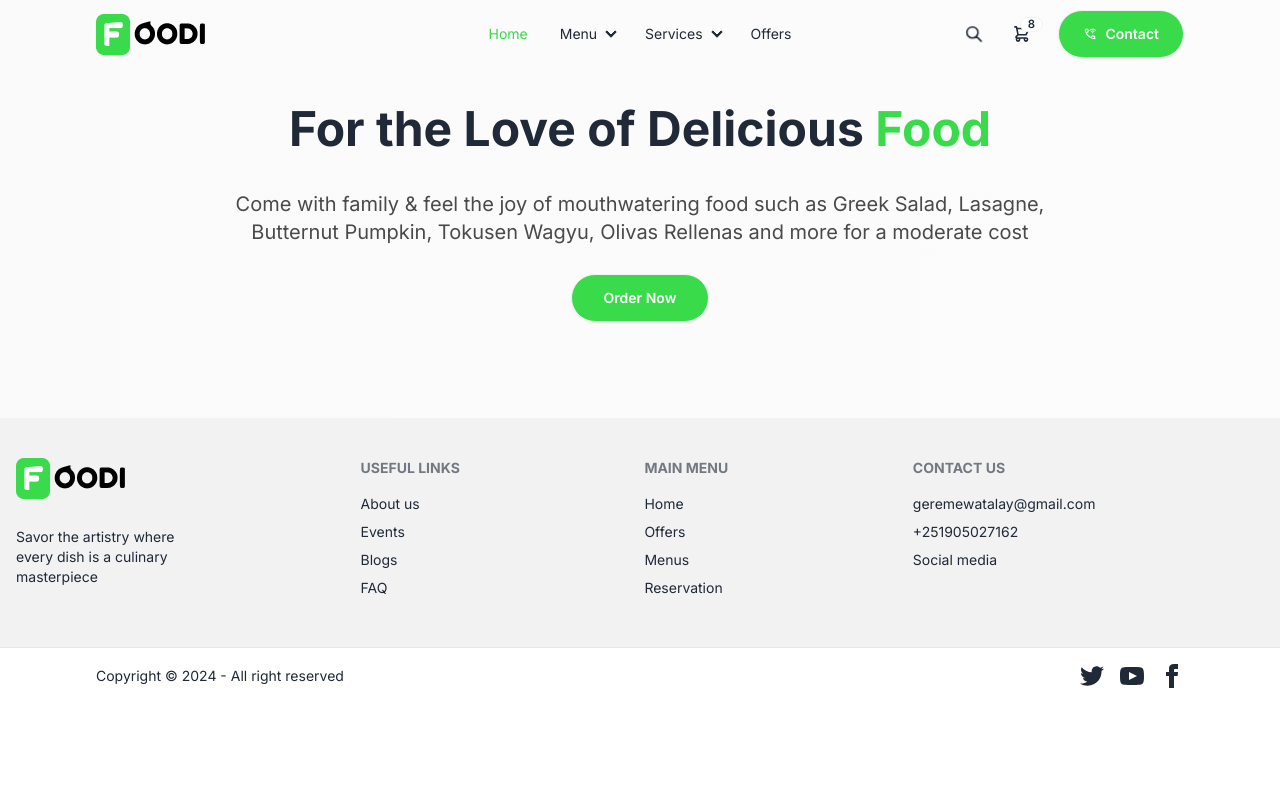
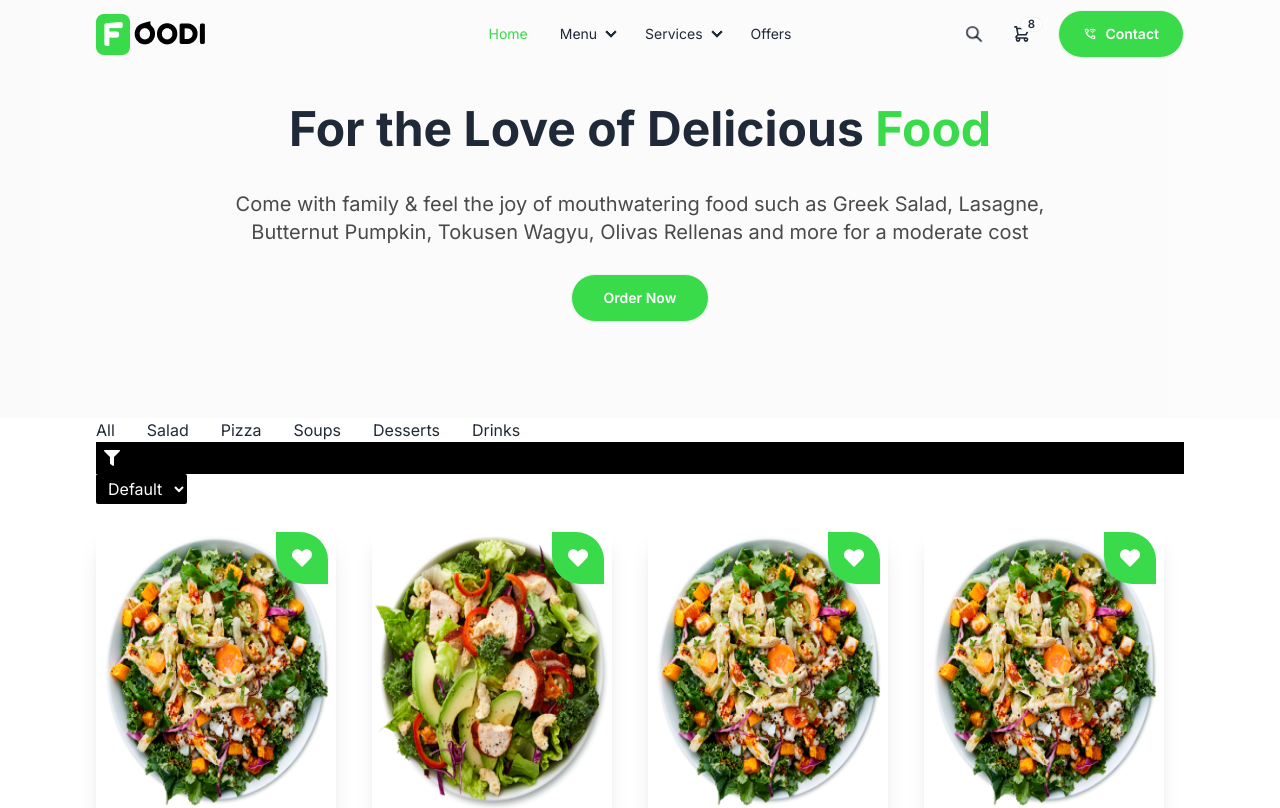
Before and after one commit to geremewatalay/Ye-Enat-Bet-Website, a React (Vite) app in the folder food-client/: page /menu in a window 1280 px wide. Shown: the top 808 px of the page. Built offline with nearby package versions, Linux system fonts and the light colour scheme.

Commit message:
menu commit

```diff
--- a/food-client/src/pages/shop/Menu.jsx
+++ b/food-client/src/pages/shop/Menu.jsx
@@ -7,8 +7,8 @@ const Menu = () => {
   const [filteredItems, setFilteredItems] = useState([]);
   const [selectedCategory, setSelectedCategory] = useState("all");
   const [sortOption, setSortOption] = useState("default");
-  const [currentPage, setCurrentPage] = useState(1);
-  const [itemsPerPage] = useState(8); // Number of items to display per page
+  // const [currentPage, setCurrentPage] = useState(1);
+  // const [itemsPerPage] = useState(8); // Number of items to display per page
 
   useEffect(() => {
     // Fetch data from the backend
@@ -16,16 +16,58 @@ const Menu = () => {
       try {
         const response = await fetch("/menu.json");
         const data = await response.json();
+        // console.log(data)
         setMenu(data);
         setFilteredItems(data); // Initially, display all items
       } catch (error) {
         console.error("Error fetching data:", error);
       }
     };
-
+    // calllthe function
     fetchData();
   }, []);
 
+// filtering data based on category
+const filterItems = (category)=>{
+  const filtered = category ==='all'
+  ? menu
+  :menu.filter((item)=>item.category===category);
+  setFilteredItems(filtered);
+  setSelectedCategory(category);
+}
+
+//Show all data function
+const showAll = ()=>{
+  setFilteredItems(menu);
+  setSelectedCategory('all');
+}
+
+//  sorting based on  A-Z or Z-A,lOW-Hign pricing
+const handleSortChange = (option)=>{
+  setSortOption(option);
+// Logic for sorting based on the selected option
+  let sortedItems = [...filteredItems];
+  switch (option) {
+    case "A-Z":
+      sortedItems.sort((a, b) => a.name.localeCompare(b.name));
+      break;
+    case "Z-A":
+      sortedItems.sort((a, b) => b.name.localeCompare(a.name));
+      break;
+    case "low-to-high":
+      sortedItems.sort((a, b) => a.price - b.price);
+      break;
+    case "high-to-low":
+      sortedItems.sort((a, b) => b.price - a.price);
+      break;
+    default:
+      // Do nothing for the "default" case
+      break;
+  }
+
+  setFilteredItems(sortedItems);
+  setCurrentPage(1);
+};
 
   return (
     <div>
@@ -52,11 +94,64 @@ const Menu = () => {
 
     </div>
     {/* menu shop section */}
+  <div className='section-container'>
+      {/* filterig and sorting  */}
+      <div>
+        {/* all category btns */}
+        <div className="flex flex-row justify-start md:items-center md:gap-8 gap-4  flex-wrap">
+          <button onClick={showAll}
+          className="{selectedCategory === 'all'? 'active':''}"
+          >All</button>
+          <button onClick={()=> filterItems('salad')}
+          className="{selectedCategory === 'salad'? 'active':''}"
 
-    <div className='section-container'>
+          >Salad</button>
+          <button onClick={()=> filterItems('pizza')}
+           className="{selectedCategory === 'pizza'? 'active':''}"
 
 
-    </div>
+          >Pizza</button>
+          <button onClick={()=> filterItems('soup')}
+          className="{selectedCategory === 'soup'? 'active':''}"
+
+          >Soups</button>
+          <button onClick={()=> filterItems('dessert')}
+          className="{selectedCategory === 'dessert'? 'active':''}"
+
+          >Desserts</button>
+          <button onClick={()=> filterItems('drinks')}
+          className="{selectedCategory === 'drinks'? 'active':''}"
+
+          >Drinks</button>
+
+        </div>
+        {/* sorting and filtering */}
+        <div>
+          <div className="bg-black p-2">
+            <FaFilter className="h-4 w-4 text-white"/>
+          </div>
+          {/* sorting options */}
+          <select name="sort" id="sort"
+           onChange ={(e)=> handleSortChange(e.target.value)}
+           value = {sortOption}
+           className = "bg-black text-white px-2 py-1 rounded-sm"
+          >
+          <option value="default">Default</option>
+
+          </select>
+        </div>
+
+         </div>
+      {/* products card */}
+      <div className="grid md:grid-cols-4 sm:grid-cols-2 grid-cols-1 gap-4 ">
+        {
+          filteredItems.map((item) =>(
+            <Cards key={item._id} item ={item}/>
+          ))
+        }
+      </div>
+
+  </div>
     </div>
   )
 }
```
